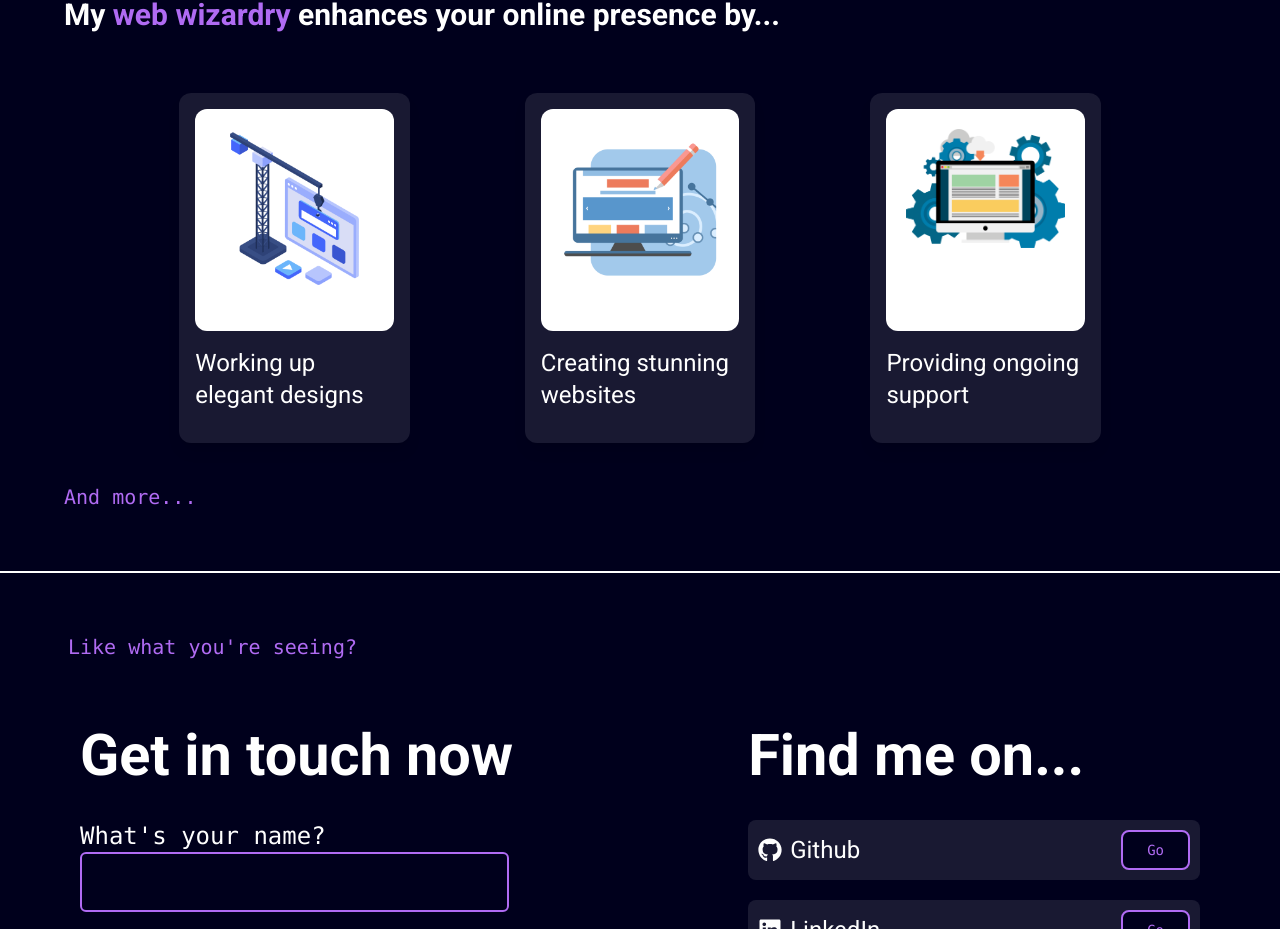
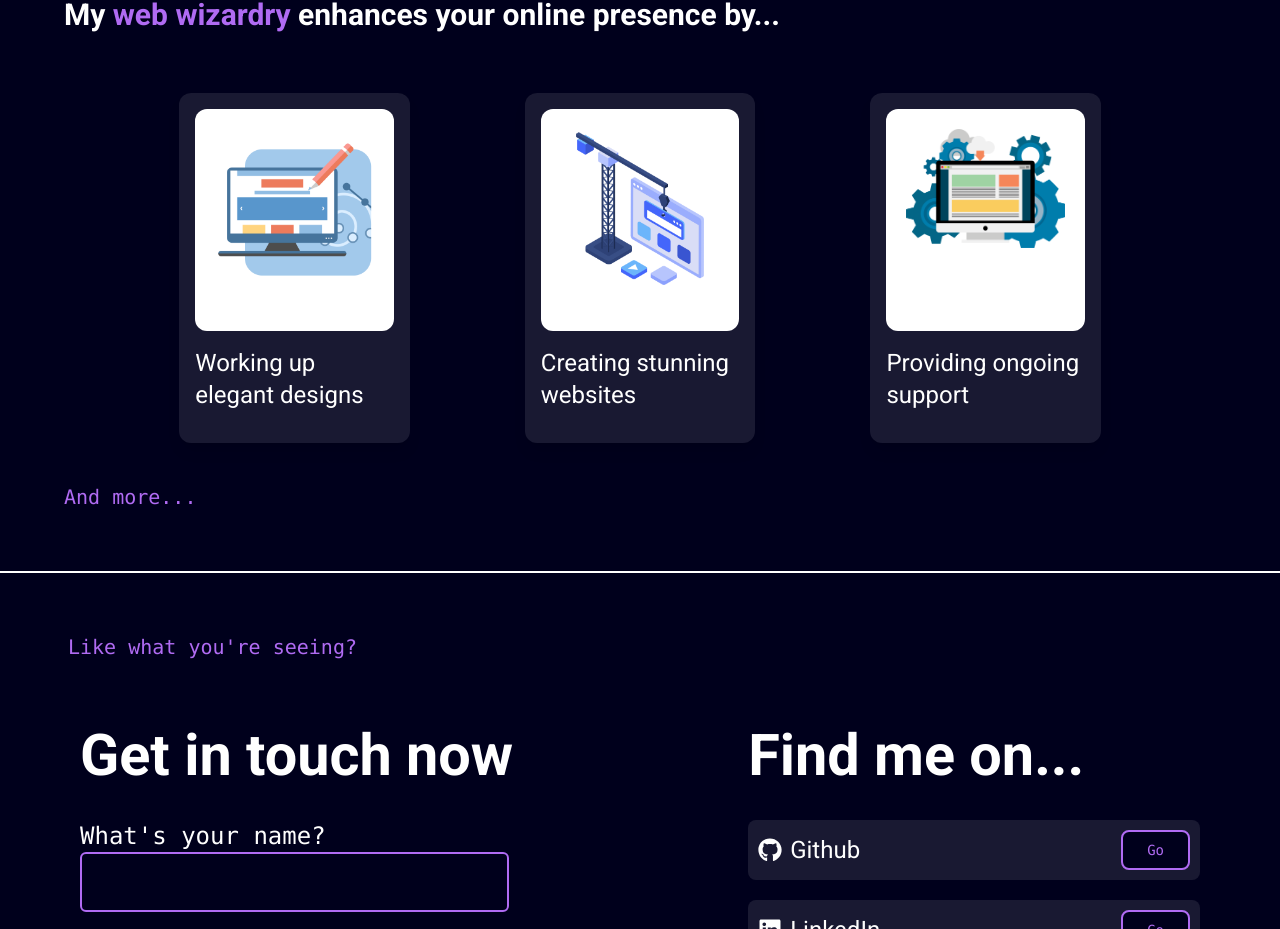
Before and after one commit to IvailoAtsv/portfolio, a React (Create React App) app: page / in a window 1280 px wide. Shown: the part 4120-5049 px from the top of the page. Built offline with nearby package versions, Linux system fonts and the light colour scheme; the HTML template or start-up script is replaced by a standard one; what tailwindcss-animated would draw is missing.

Commit message:
feat: download CV

```diff
--- a/package.json
+++ b/package.json
@@ -8,6 +8,7 @@
     "@testing-library/jest-dom": "^5.17.0",
     "@testing-library/react": "^13.4.0",
     "@testing-library/user-event": "^13.5.0",
+    "file-saver": "^2.0.5",
     "loaders.css": "^0.1.2",
     "react": "^18.2.0",
     "react-dom": "^18.2.0",
--- a/src/components/Hero.jsx
+++ b/src/components/Hero.jsx
@@ -7,6 +7,8 @@ import {enterRightAnimation, enterLeftAnimation} from '../constants/animations'
 import { MainTitle, SecondaryTitle, AccentTitle } from "./ReusableComponents/Titles";
 import laptop from '../images/laptop.png'
 import { icons } from "../constants/skillIcons";
+import {saveAs} from 'file-saver'
+import CV from '../other/CV.pdf'
 
 export const buttonStyle = "bg-background self-start p-2 rounded-lg transition duration-300 text-md border-purple border-[2px] text-purple hover:bg-purple hover:border-background hover:text-black font-mono"
 
@@ -16,6 +18,10 @@ export const Hero = () => {
     const enterRight = useSpring({...enterRightAnimation});
 
     const [showArrow, setShowArrow] = useState(false)
+
+    const downloadCV = () =>{
+        saveAs(CV,"Ivaylo's CV")
+    }
 
     useEffect(()=>{
     setTimeout(() => {
@@ -37,7 +43,7 @@ export const Hero = () => {
                         <h4 className="text-lightGray py-2">Passionate about front-end and full stack development, I possess a keen eye for design and a genuine love for crafting seamless and intuitive user experiences. My expertise lies in transforming concepts into visually striking and responsive web applications. </h4>
 
                     </div>
-                    <button className={buttonStyle}>Check out my CV!</button>
+                    <button onClick={downloadCV} className={buttonStyle}>Check out my CV!</button>
 
                 </animated.div>
 
--- a/src/components/Services/Services.jsx
+++ b/src/components/Services/Services.jsx
@@ -47,8 +47,8 @@ export const Services = () => {
                     <MainTitle text="Services" classes="mr-auto" />
                     <h3 className="text-3xl mr-auto font-semibold text-white">My<span className="inline text-purple"> web wizardry</span> enhances your online presence by...</h3>
                     <div className="h-[100%] mt-10 w-full flex justify-center lg:justify-evenly items-center flex-wrap">
-                        <WizardCard src={create} title={`Working up elegant designs`}> </WizardCard>
-                        <WizardCard src={design} title="Creating stunning websites"> </WizardCard>
+                        <WizardCard src={design} title={`Working up elegant designs`}> </WizardCard>
+                        <WizardCard src={create} title="Creating stunning websites"> </WizardCard>
                         <WizardCard src={support} title="Providing ongoing support"> </WizardCard>
                     </div>
                 <AccentTitle text="And more..." classes="mr-auto my-5"/>
```
Also changed, not shown: 2 other files (tests, documents, lock files or other folders).
